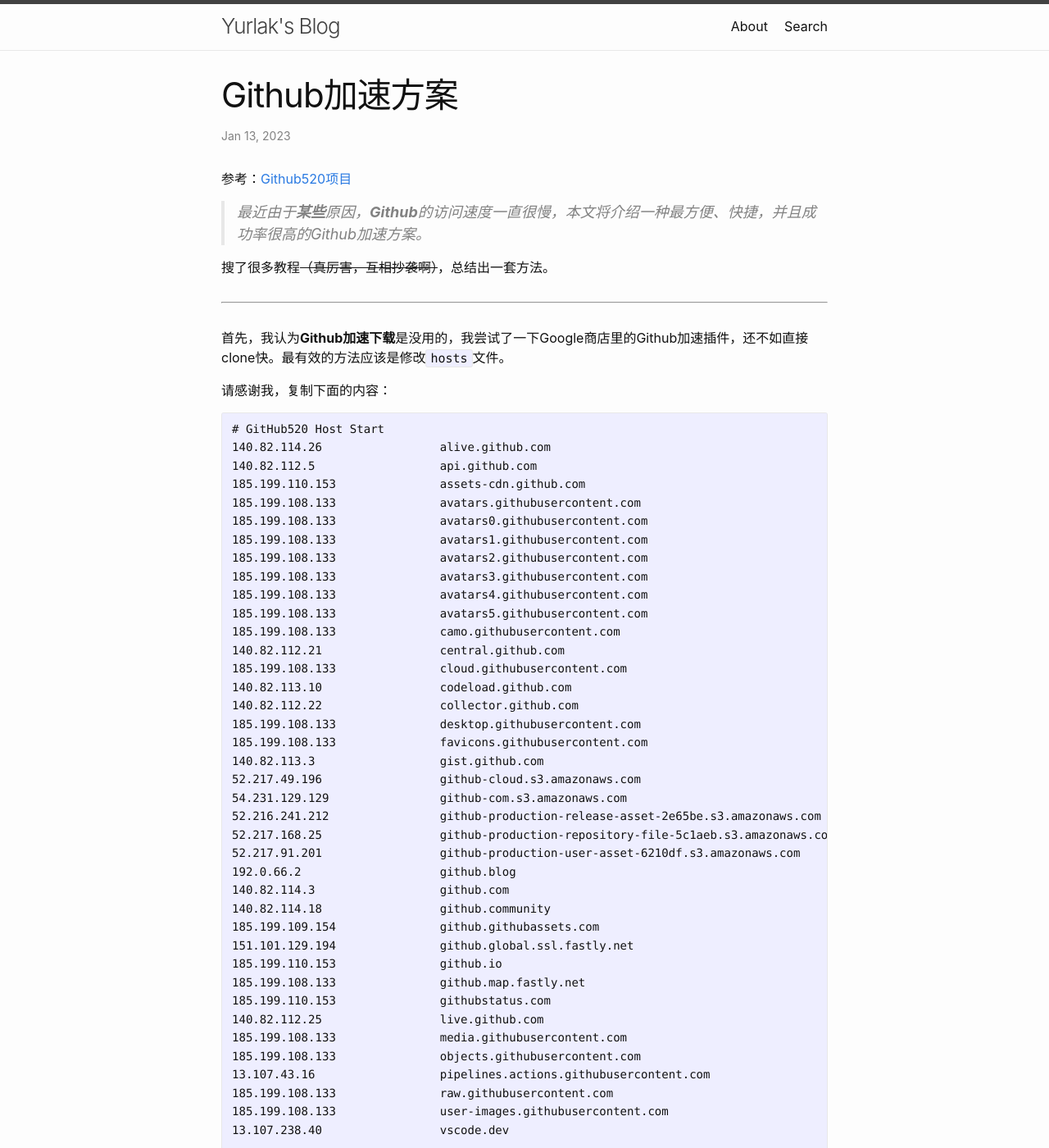
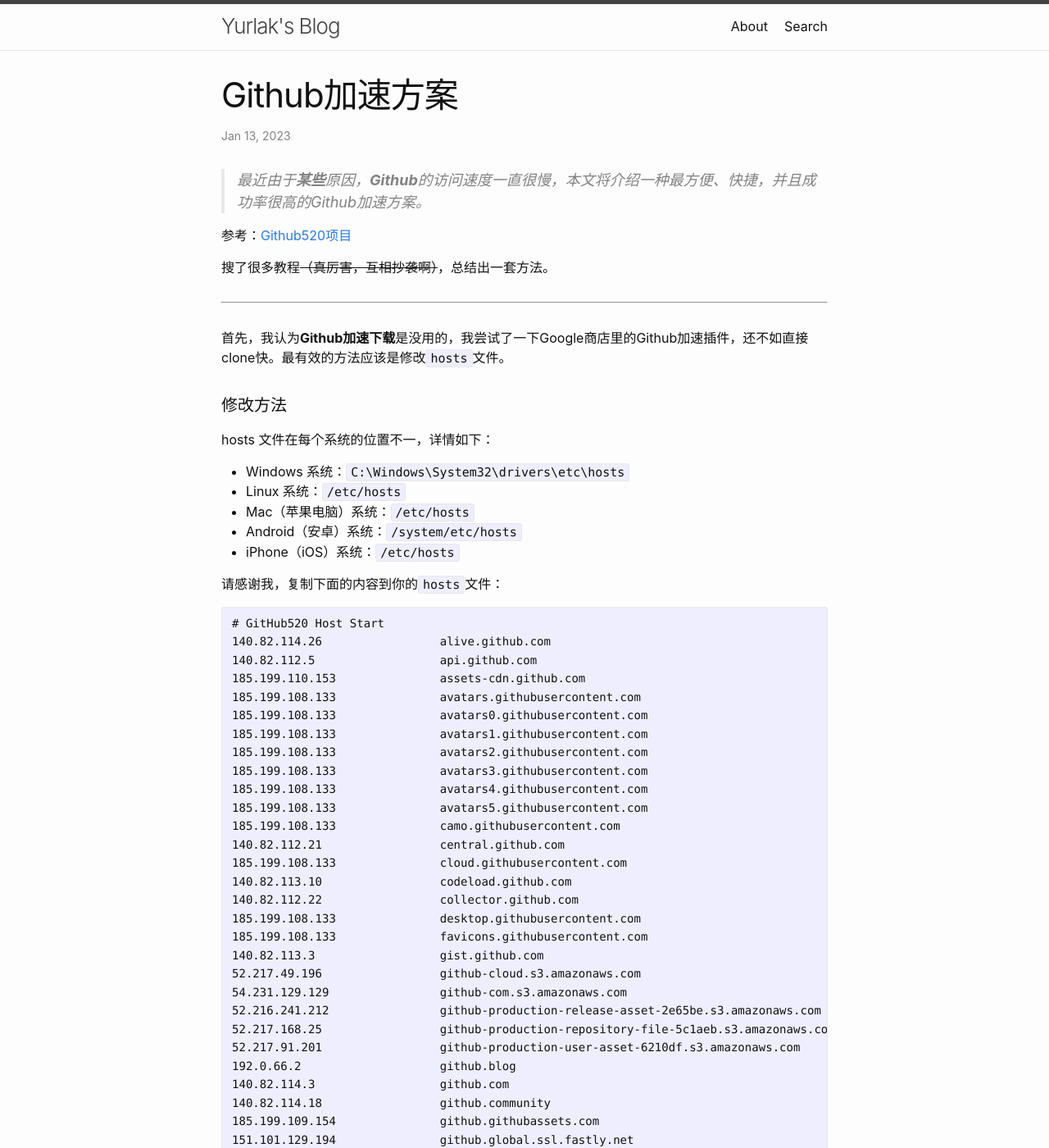
Before and after one commit to YURLAK/YURLAK.github.io, a Jekyll site: the page built from _posts/2023-01-13-Github加速方案.md, in a window 1280 px wide and 1400 px high. Shown: the whole window at 82% size. Built offline with Jekyll 4.4.1, drawn with Linux system fonts in a browser that asks for light colours; comment, search, counter and statistics services are not loaded; some of the changed lines change nothing that is shown; some of the changed text lies outside the part shown.

Commit message:
Update 2023-01-13-Github加速方案.md

````diff
--- a/_posts/2023-01-13-Github加速方案.md
+++ b/_posts/2023-01-13-Github加速方案.md
@@ -6,9 +6,9 @@
 tags: [github,加速,网络技巧]
 ---
 
+>最近由于**某些**原因，**Github**的访问速度一直很慢，本文将介绍一种最方便、快捷，并且成功率很高的Github加速方案。
+
 参考：[Github520项目](https://github.com/521xueweihan/GitHub520/)
-
->最近由于**某些**原因，**Github**的访问速度一直很慢，本文将介绍一种最方便、快捷，并且成功率很高的Github加速方案。
 
 搜了很多教程~~（真厉害，互相抄袭啊）~~，总结出一套方法。
 
@@ -16,7 +16,16 @@
 
 首先，我认为**Github加速下载**是没用的，我尝试了一下Google商店里的Github加速插件，还不如直接clone快。最有效的方法应该是修改`hosts`文件。
 
-请感谢我，复制下面的内容：
+#### 修改方法
+
+hosts 文件在每个系统的位置不一，详情如下：
+- Windows 系统：`C:\Windows\System32\drivers\etc\hosts`
+- Linux 系统：`/etc/hosts`
+- Mac（苹果电脑）系统：`/etc/hosts`
+- Android（安卓）系统：`/system/etc/hosts`
+- iPhone（iOS）系统：`/etc/hosts`
+
+请感谢我，复制下面的内容到你的`hosts`文件：
 
 ```
 # GitHub520 Host Start
@@ -66,22 +75,12 @@
 # GitHub520 Host End
 ```
 
-#### 修改方法
-
-hosts 文件在每个系统的位置不一，详情如下：
-- Windows 系统：`C:\Windows\System32\drivers\etc\hosts`
-- Linux 系统：`/etc/hosts`
-- Mac（苹果电脑）系统：`/etc/hosts`
-- Android（安卓）系统：`/system/etc/hosts`
-- iPhone（iOS）系统：`/etc/hosts`
-
-修改方法，把第一步的内容复制到文本末尾：
-
-1. Windows 使用记事本。
+1. Windows 使用记事本（要授予修改权限）。
 2. Linux、Mac 使用 Root 权限：`sudo vi /etc/hosts`。
 3. iPhone、iPad 须越狱、Android 必须要 root。
 
 #### 激活生效
+
 大部分情况下是直接生效，如未生效可尝试下面的办法，刷新 DNS：
 
 1. Windows：在 CMD 窗口输入：`ipconfig /flushdns`
````
